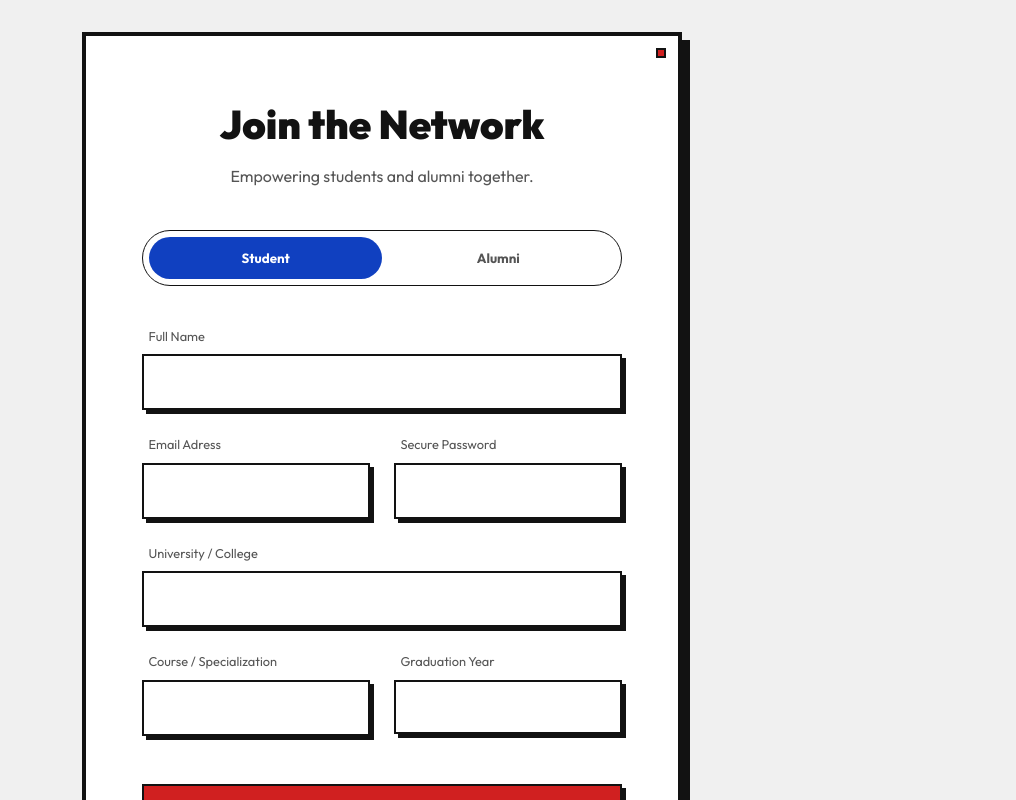
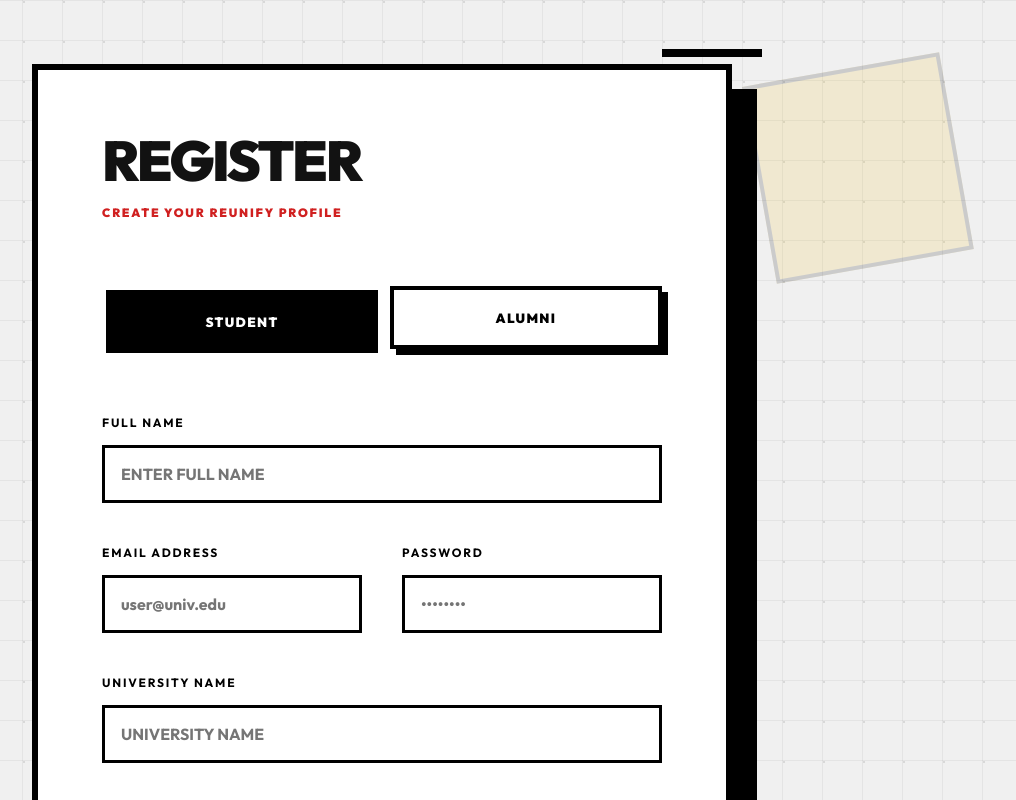
Before and after one commit to CodyBrat/reunify, a Next.js app in the folder frontend/: page /register in a window 1280 px wide. Shown: the top 800 px of the page, without its empty margins (258-1274 px from the left). Built offline with nearby package versions, Linux system fonts and the light colour scheme.

Commit message:
feat: redesign registration page with a Bauhaus-inspired aesthetic and updated UI components

```diff
--- a/frontend/src/app/register/page.tsx
+++ b/frontend/src/app/register/page.tsx
@@ -57,101 +57,113 @@ export default function Register() {
   };
 
   return (
-    <div style={{ minHeight: '100vh', display: 'flex', alignItems: 'center', justifyContent: 'center', padding: '2rem' }}>
-      <div className="glass-card animate-fade-in" style={{ width: '100%', maxWidth: '600px', padding: '3.5rem' }}>
-        <div style={{ textAlign: 'center', marginBottom: '2.5rem' }}>
-          <h1 style={{ fontSize: '2.5rem', fontWeight: 800, marginBottom: '0.5rem' }}>Join the Network</h1>
-          <p style={{ color: 'var(--text-muted)' }}>Empowering students and alumni together.</p>
+    <div className="bauhaus-grid" style={{ minHeight: '100vh', display: 'flex', alignItems: 'center', justifyContent: 'center', padding: '4rem 2rem' }}>
+
+      {/* Decorative background shapes */}
+      <div className="bauhaus-shape" style={{ top: '5%', right: '5%', width: '200px', height: '200px', background: 'var(--primary-yellow)', transform: 'rotate(-10deg)' }} />
+      <div className="bauhaus-shape" style={{ bottom: '10%', left: '8%', width: '150px', height: '150px', border: '10px solid var(--primary-blue)' }} />
+
+      <div style={{ position: 'relative', width: '100%', maxWidth: '700px' }}>
+        {/* Architectural Accent Line */}
+        <div className="bauhaus-line" style={{ position: 'absolute', top: '-15px', right: '-30px', width: '100px' }} />
+
+        <div style={{ border: '6px solid black', background: 'white', boxShadow: '25px 25px 0 black', padding: '4rem' }}>
+          <div style={{ marginBottom: '4rem' }}>
+            <h1 className="heading-display" style={{ fontSize: '3.5rem', marginBottom: '1rem' }}>REGISTER</h1>
+            <p className="label-caps" style={{ color: 'var(--primary-red)', fontWeight: 900 }}>CREATE YOUR REUNIFY PROFILE</p>
           </div>
 
-        <div style={{ display: 'flex', background: 'var(--surface)', padding: '0.4rem', borderRadius: '30px', marginBottom: '2.5rem', border: '1px solid var(--surface-border)' }}>
+          {/* Role Toggle Bauhaus Style */}
+          <div style={{ display: 'flex', gap: '1rem', marginBottom: '4rem' }}>
+            {(['Student', 'Alumni'] as const).map(r => (
               <button
+                key={r}
                 type="button"
-            onClick={() => setRole('Student')}
+                onClick={() => setRole(r)}
                 style={{
-              flex: 1, padding: '0.8rem', borderRadius: '25px', border: 'none', cursor: 'pointer', transition: 'all 0.3s ease',
-              background: role === 'Student' ? 'var(--accent)' : 'transparent',
-              color: role === 'Student' ? 'white' : 'var(--text-muted)',
-              fontWeight: 600
+                  flex: 1, padding: '1.2rem', border: '4px solid black', cursor: 'pointer',
+                  background: role === r ? 'black' : 'white',
+                  color: role === r ? 'white' : 'black',
+                  fontWeight: 900, textTransform: 'uppercase', letterSpacing: '0.1em',
+                  boxShadow: role === r ? 'none' : '6px 6px 0 black',
+                  transform: role === r ? 'translate(4px, 4px)' : 'none',
+                  transition: 'all 0.2s'
                 }}
               >
-            Student
+                {r === 'Student' ? 'STUDENT' : 'ALUMNI'}
               </button>
-          <button
-            type="button"
-            onClick={() => setRole('Alumni')}
-            style={{
-               flex: 1, padding: '0.8rem', borderRadius: '25px', border: 'none', cursor: 'pointer', transition: 'all 0.3s ease',
-               background: role === 'Alumni' ? 'var(--accent)' : 'transparent',
-               color: role === 'Alumni' ? 'white' : 'var(--text-muted)',
-               fontWeight: 600
-            }}
-          >
-            Alumni
-          </button>
+            ))}
           </div>
 
           {error && (
-          <div style={{ background: 'rgba(255, 71, 71, 0.1)', color: '#ff4747', padding: '1rem', borderRadius: '12px', marginBottom: '2rem', fontSize: '0.9rem', textAlign: 'center', border: '1px solid rgba(255, 71, 71, 0.2)' }}>
-            {error}
+            <div style={{ border: '3px solid black', background: 'var(--primary-red)', color: 'white', padding: '1rem', marginBottom: '3rem', fontWeight: 900, fontSize: '0.8rem' }}>
+              ⚠ ERROR: {error.toUpperCase()}
             </div>
           )}
 
-        <form onSubmit={handleRegister} style={{ display: 'grid', gridTemplateColumns: '1fr 1fr', gap: '1.5rem' }}>
-          <div style={{ gridColumn: 'span 2', display: 'flex', flexDirection: 'column', gap: '0.5rem' }}>
-             <label style={{ fontSize: '0.8rem', color: 'var(--text-muted)', marginLeft: '0.4rem' }}>Full Name</label>
-             <input type="text" className="btn btn-outline" style={{ width: '100%', textAlign: 'left', padding: '1rem' }} value={name} onChange={e => setName(e.target.value)} required />
+          <form onSubmit={handleRegister} style={{ display: 'grid', gridTemplateColumns: '1fr 1fr', gap: '2.5rem' }}>
+            <div style={{ gridColumn: 'span 2' }}>
+              <label className="label-caps" style={{ color: 'black', marginBottom: '0.8rem', display: 'block' }}>Full Name</label>
+              <input type="text" value={name} onChange={e => setName(e.target.value)} placeholder="ENTER FULL NAME" required style={{ border: '3px solid black', padding: '1rem', fontWeight: 700 }} />
             </div>
 
-          <div style={{ display: 'flex', flexDirection: 'column', gap: '0.5rem' }}>
-             <label style={{ fontSize: '0.8rem', color: 'var(--text-muted)', marginLeft: '0.4rem' }}>Email Adress</label>
-             <input type="email" className="btn btn-outline" style={{ width: '100%', textAlign: 'left', padding: '1rem' }} value={email} onChange={e => setEmail(e.target.value)} required />
+            <div>
+              <label className="label-caps" style={{ color: 'black', marginBottom: '0.8rem', display: 'block' }}>Email Address</label>
+              <input type="email" value={email} onChange={e => setEmail(e.target.value)} placeholder="user@univ.edu" required style={{ border: '3px solid black', padding: '1rem', fontWeight: 700 }} />
             </div>
 
-          <div style={{ display: 'flex', flexDirection: 'column', gap: '0.5rem' }}>
-             <label style={{ fontSize: '0.8rem', color: 'var(--text-muted)', marginLeft: '0.4rem' }}>Secure Password</label>
-             <input type="password" className="btn btn-outline" style={{ width: '100%', textAlign: 'left', padding: '1rem' }} value={password} onChange={e => setPassword(e.target.value)} required />
+            <div>
+              <label className="label-caps" style={{ color: 'black', marginBottom: '0.8rem', display: 'block' }}>Password</label>
+              <input type="password" value={password} onChange={e => setPassword(e.target.value)} placeholder="••••••••" required style={{ border: '3px solid black', padding: '1rem', fontWeight: 700 }} />
             </div>
 
             {role === 'Student' ? (
               <>
-              <div style={{ gridColumn: 'span 2', display: 'flex', flexDirection: 'column', gap: '0.5rem' }}>
-                 <label style={{ fontSize: '0.8rem', color: 'var(--text-muted)', marginLeft: '0.4rem' }}>University / College</label>
-                 <input type="text" className="btn btn-outline" style={{ width: '100%', textAlign: 'left', padding: '1rem' }} value={university} onChange={e => setUniversity(e.target.value)} required />
+                <div style={{ gridColumn: 'span 2' }}>
+                  <label className="label-caps" style={{ color: 'black', marginBottom: '0.8rem', display: 'block' }}>University Name</label>
+                  <input type="text" value={university} onChange={e => setUniversity(e.target.value)} placeholder="UNIVERSITY NAME" required style={{ border: '3px solid black', padding: '1rem', fontWeight: 700 }} />
                 </div>
-              <div style={{ display: 'flex', flexDirection: 'column', gap: '0.5rem' }}>
-                 <label style={{ fontSize: '0.8rem', color: 'var(--text-muted)', marginLeft: '0.4rem' }}>Course / Specialization</label>
-                 <input type="text" className="btn btn-outline" style={{ width: '100%', textAlign: 'left', padding: '1rem' }} value={course} onChange={e => setCourse(e.target.value)} required />
+                <div>
+                  <label className="label-caps" style={{ color: 'black', marginBottom: '0.8rem', display: 'block' }}>Course / Specialization</label>
+                  <input type="text" value={course} onChange={e => setCourse(e.target.value)} placeholder="E.G. COMPUTER SCIENCE" required style={{ border: '3px solid black', padding: '1rem', fontWeight: 700 }} />
                 </div>
-              <div style={{ display: 'flex', flexDirection: 'column', gap: '0.5rem' }}>
-                 <label style={{ fontSize: '0.8rem', color: 'var(--text-muted)', marginLeft: '0.4rem' }}>Graduation Year</label>
-                 <input type="number" className="btn btn-outline" style={{ width: '100%', textAlign: 'left', padding: '1rem' }} value={graduationYear} onChange={e => setGraduationYear(e.target.value)} required />
+                <div>
+                  <label className="label-caps" style={{ color: 'black', marginBottom: '0.8rem', display: 'block' }}>Graduation Year</label>
+                  <input type="number" value={graduationYear} onChange={e => setGraduationYear(e.target.value)} placeholder="202X" required style={{ border: '3px solid black', padding: '1rem', fontWeight: 700 }} />
                 </div>
               </>
             ) : (
               <>
-              <div style={{ gridColumn: 'span 2', display: 'flex', flexDirection: 'column', gap: '0.5rem' }}>
-                 <label style={{ fontSize: '0.8rem', color: 'var(--text-muted)', marginLeft: '0.4rem' }}>Current Company</label>
-                 <input type="text" className="btn btn-outline" style={{ width: '100%', textAlign: 'left', padding: '1rem' }} value={company} onChange={e => setCompany(e.target.value)} required />
+                <div style={{ gridColumn: 'span 2' }}>
+                  <label className="label-caps" style={{ color: 'black', marginBottom: '0.8rem', display: 'block' }}>Current Company</label>
+                  <input type="text" value={company} onChange={e => setCompany(e.target.value)} placeholder="CURRENT ORGANIZATION" required style={{ border: '3px solid black', padding: '1rem', fontWeight: 700 }} />
                 </div>
-              <div style={{ display: 'flex', flexDirection: 'column', gap: '0.5rem' }}>
-                 <label style={{ fontSize: '0.8rem', color: 'var(--text-muted)', marginLeft: '0.4rem' }}>Designation</label>
-                 <input type="text" className="btn btn-outline" style={{ width: '100%', textAlign: 'left', padding: '1rem' }} value={designation} onChange={e => setDesignation(e.target.value)} required />
+                <div>
+                  <label className="label-caps" style={{ color: 'black', marginBottom: '0.8rem', display: 'block' }}>Job Designation</label>
+                  <input type="text" value={designation} onChange={e => setDesignation(e.target.value)} placeholder="ROLE TITLE" required style={{ border: '3px solid black', padding: '1rem', fontWeight: 700 }} />
                 </div>
-              <div style={{ display: 'flex', flexDirection: 'column', gap: '0.5rem' }}>
-                 <label style={{ fontSize: '0.8rem', color: 'var(--text-muted)', marginLeft: '0.4rem' }}>Experience (Years)</label>
-                 <input type="number" className="btn btn-outline" style={{ width: '100%', textAlign: 'left', padding: '1rem' }} value={experienceYears} onChange={e => setExperienceYears(e.target.value)} required />
+                <div>
+                  <label className="label-caps" style={{ color: 'black', marginBottom: '0.8rem', display: 'block' }}>Experience (Years)</label>
+                  <input type="number" value={experienceYears} onChange={e => setExperienceYears(e.target.value)} placeholder="YEARS" required style={{ border: '3px solid black', padding: '1rem', fontWeight: 700 }} />
                 </div>
               </>
             )}
 
-          <button type="submit" className="btn btn-primary" style={{ gridColumn: 'span 2', marginTop: '1.5rem', padding: '1rem' }} disabled={loading}>
-            {loading ? 'Creating Identity...' : 'Register as ' + role}
+            <button type="submit" className="btn btn-primary" style={{ gridColumn: 'span 2', padding: '1.5rem', marginTop: '1rem', background: 'black', color: 'white' }} disabled={loading}>
+              {loading ? 'REGISTERING...' : 'REGISTER →'}
             </button>
           </form>
 
-        <div style={{ marginTop: '2.5rem', textAlign: 'center', color: 'var(--text-muted)', fontSize: '0.95rem' }}>
-          Already part of the network? <Link href="/login" style={{ color: 'var(--accent)', fontWeight: 600, textDecoration: 'none' }}>Log in here</Link>
+          <div style={{ marginTop: '4rem', borderTop: '3px solid black', paddingTop: '2.5rem', textAlign: 'center' }}>
+             <p className="label-caps" style={{ marginBottom: '1.2rem' }}>Already Registered?</p>
+             <Link href="/login" style={{
+               display: 'inline-block', padding: '1rem 3rem', border: '3px solid black',
+               color: 'white', fontWeight: 900, textDecoration: 'none',
+               background: 'var(--primary-blue)', boxShadow: '6px 6px 0 black'
+             }}>
+               LOGIN NOW
+             </Link>
+          </div>
         </div>
       </div>
     </div>
```
Lines whose indentation alone changed are shown as unchanged.
